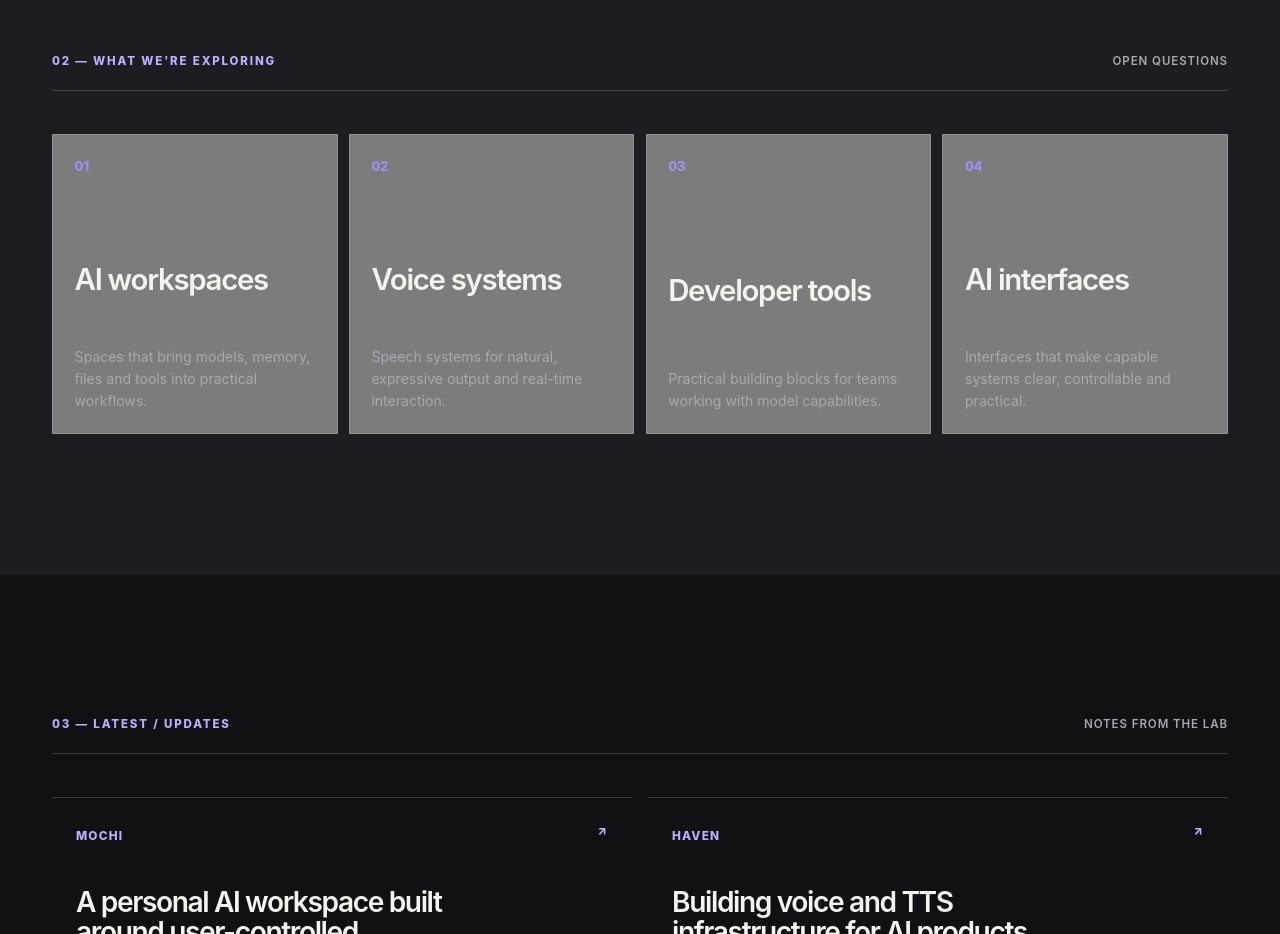
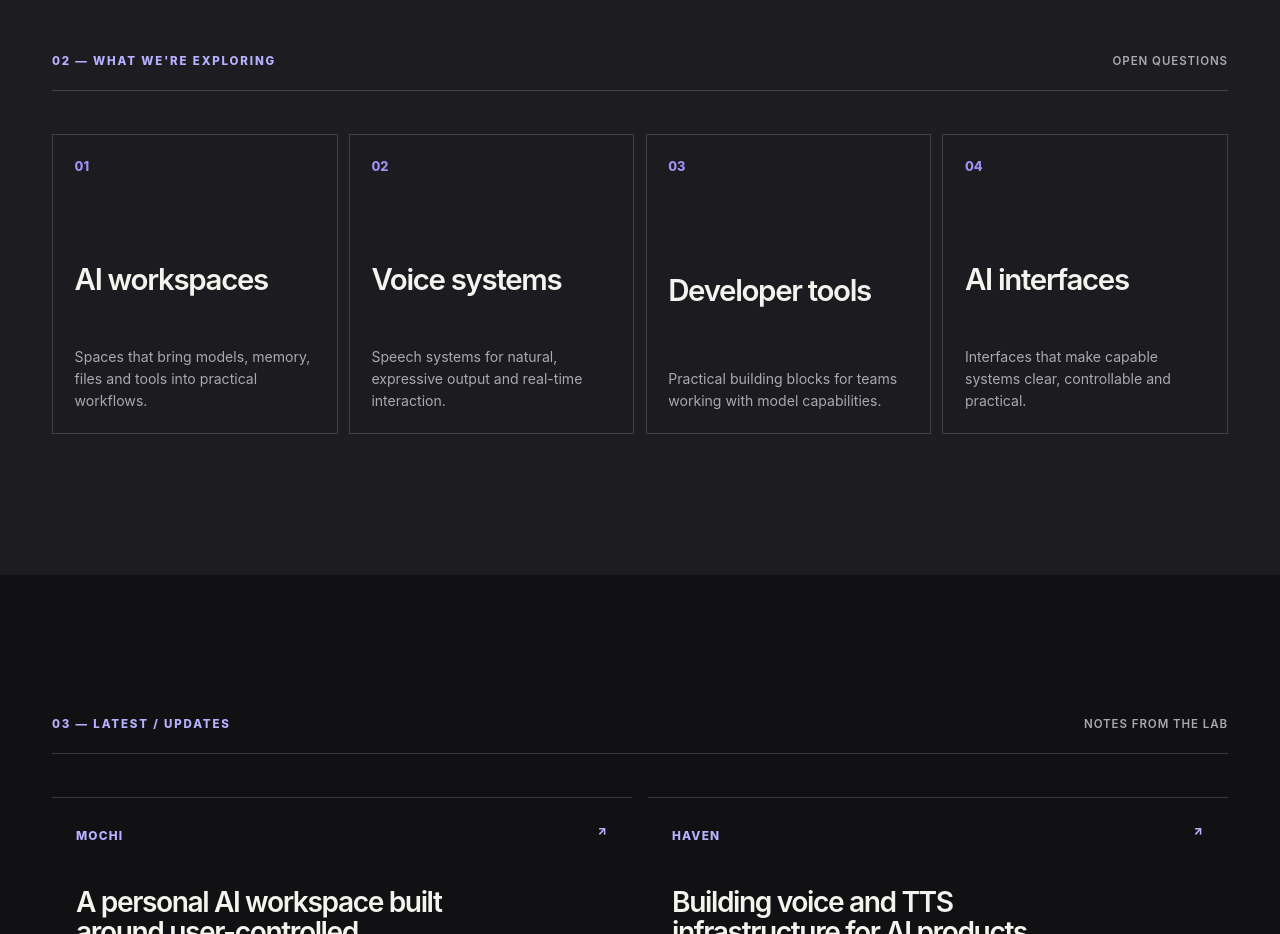
Before and after one commit to konantakatsuki-prog/toumio-labs, a website: page src/index.html in a window 1280 px wide. Shown: the part 1860-2794 px from the top of the page. Drawn offline with Linux system fonts and the dark colour scheme.

Commit message:
Fix dark theme card surfaces

```diff
--- a/src/assets/styles.css
+++ b/src/assets/styles.css
@@ -233,6 +233,8 @@ img, svg { display: block; max-width: 100%; }
   .site-nav { color: #c8c5ce; }
   .site-nav a:hover, .site-nav a[aria-current="page"] { color: var(--ink); }
   .site-nav.is-open { background: rgba(26, 26, 31, .98); }
+  .explore-card { background: rgba(26, 26, 31, .62); }
+  .explore-card:hover { background: #24242b; }
   .mochi-card { background: #211e38; }
   .mochi-window { border-color: rgba(185, 176, 255, .25); background: rgba(26, 26, 31, .72); }
   .window-top { border-color: rgba(185, 176, 255, .18); }
```
Also changed, not shown: dist/assets/styles.css.
